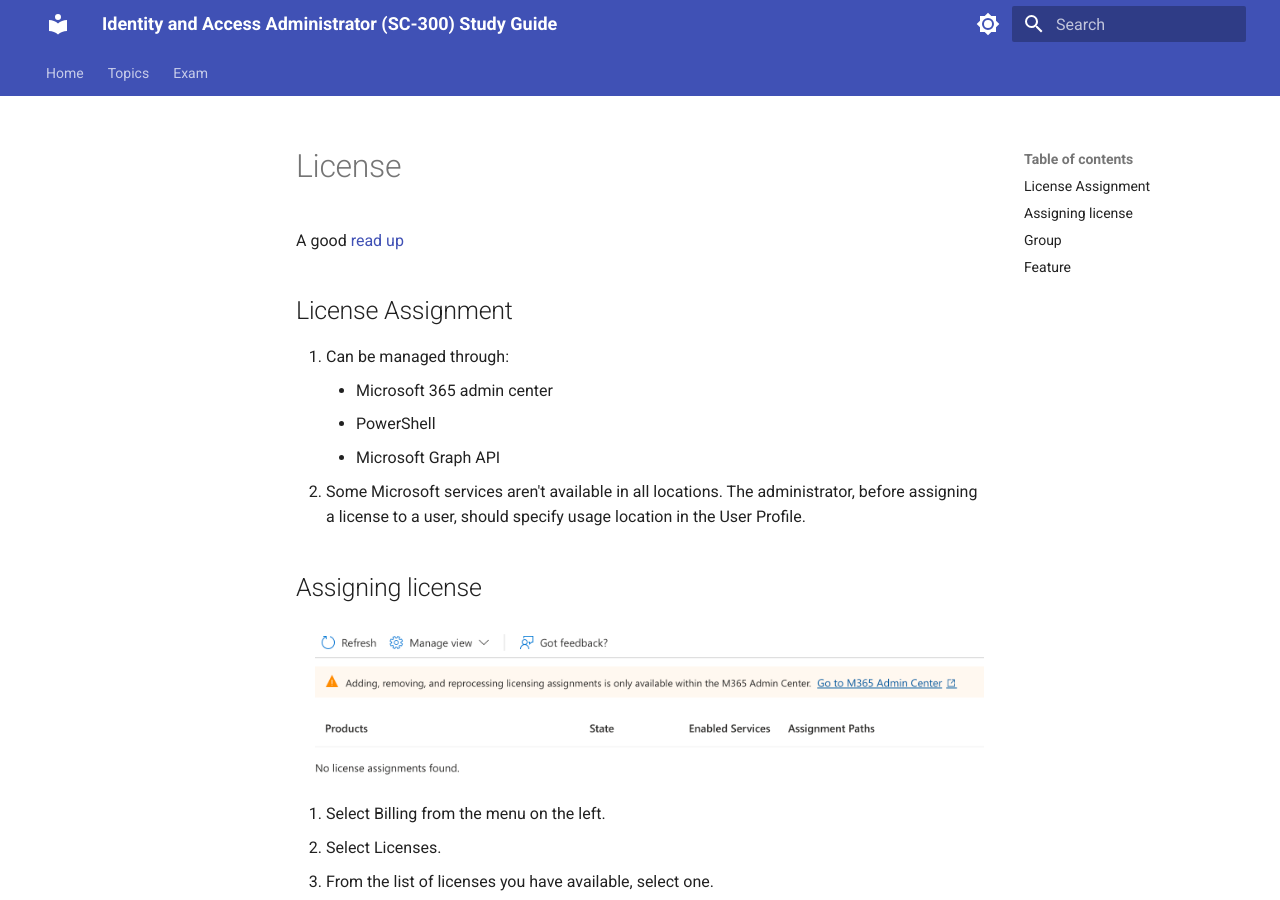
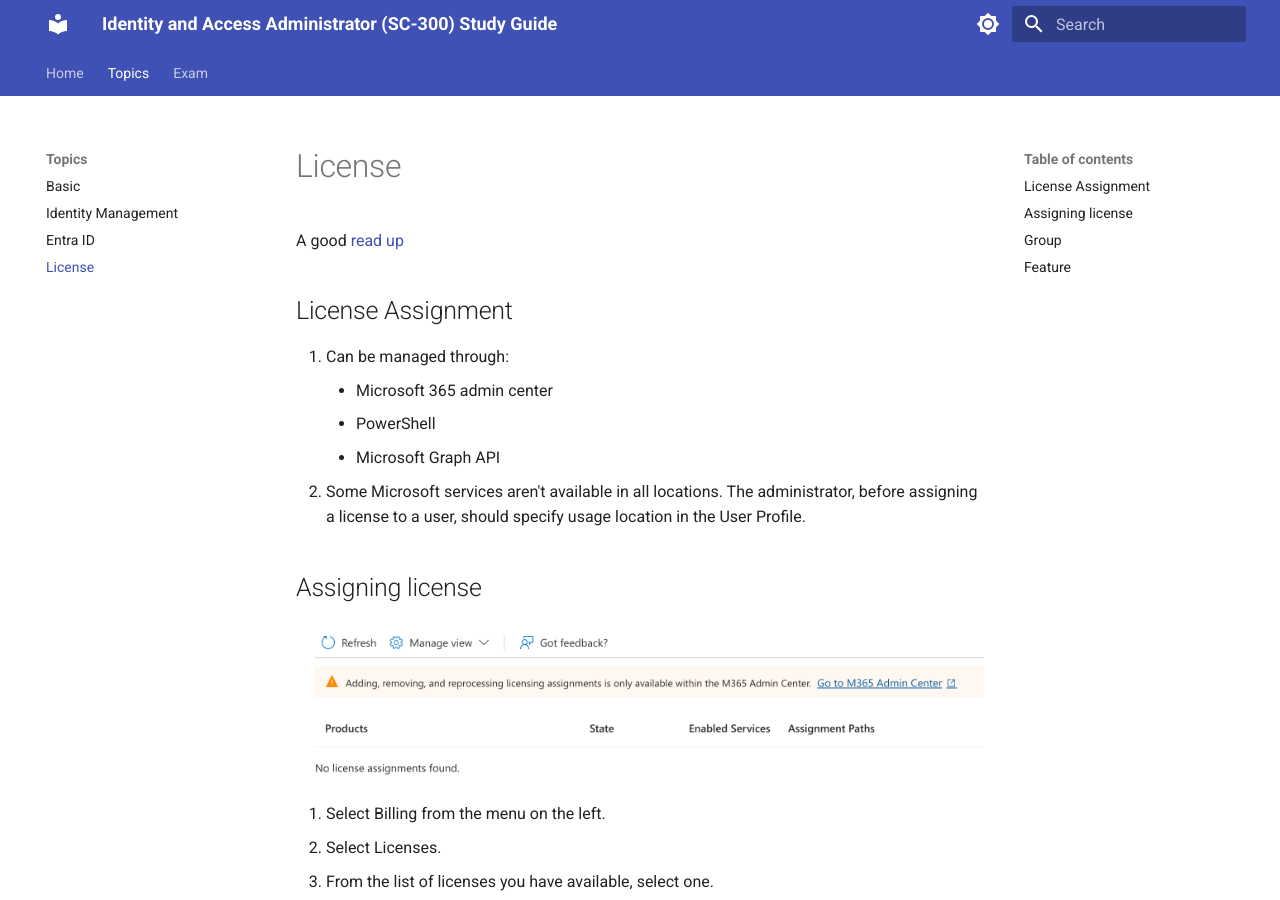
Before and after one commit to yoonghan/SC-300-Identity-and-Access-Administrator, an MkDocs documentation site: the page built from docs/License.md, in a window 1280 px wide and 900 px high. Built offline with MkDocs 1.6.1 and Material for MkDocs 9.7.7, drawn with Linux system fonts in a browser that asks for light colours.

Commit message:
Fix messages.

```diff
--- a/mkdocs.yml
+++ b/mkdocs.yml
@@ -30,6 +30,7 @@ nav:
     - Basic.md
     - 'Identity Management': IdentityManagement.md
     - EntraId.md
+    - License.md
   - Exam:
     - Exam_Preparation/Notes.md
     - Exam_Preparation/Labs.md
```
Also changed, not shown: docs/img/custom-security-attribute.png (renamed from docs/img/custom-security-attribute.png.png).
